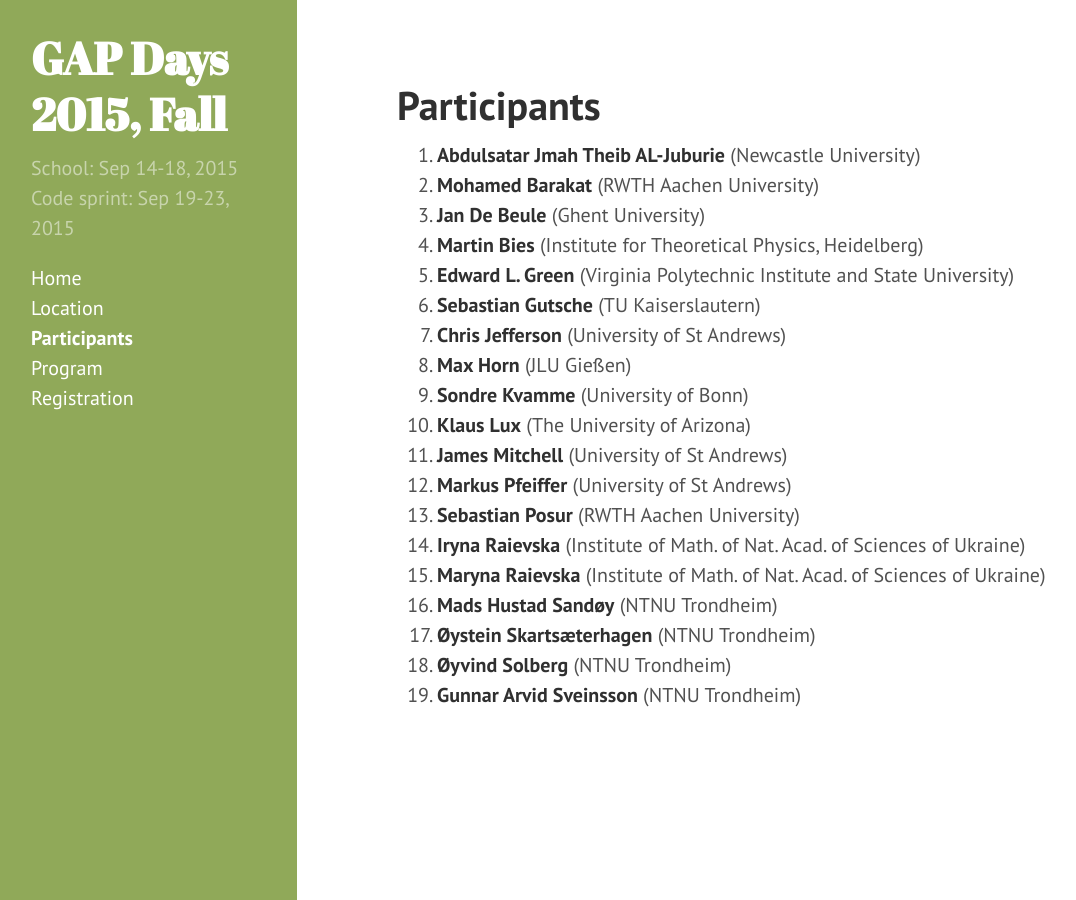
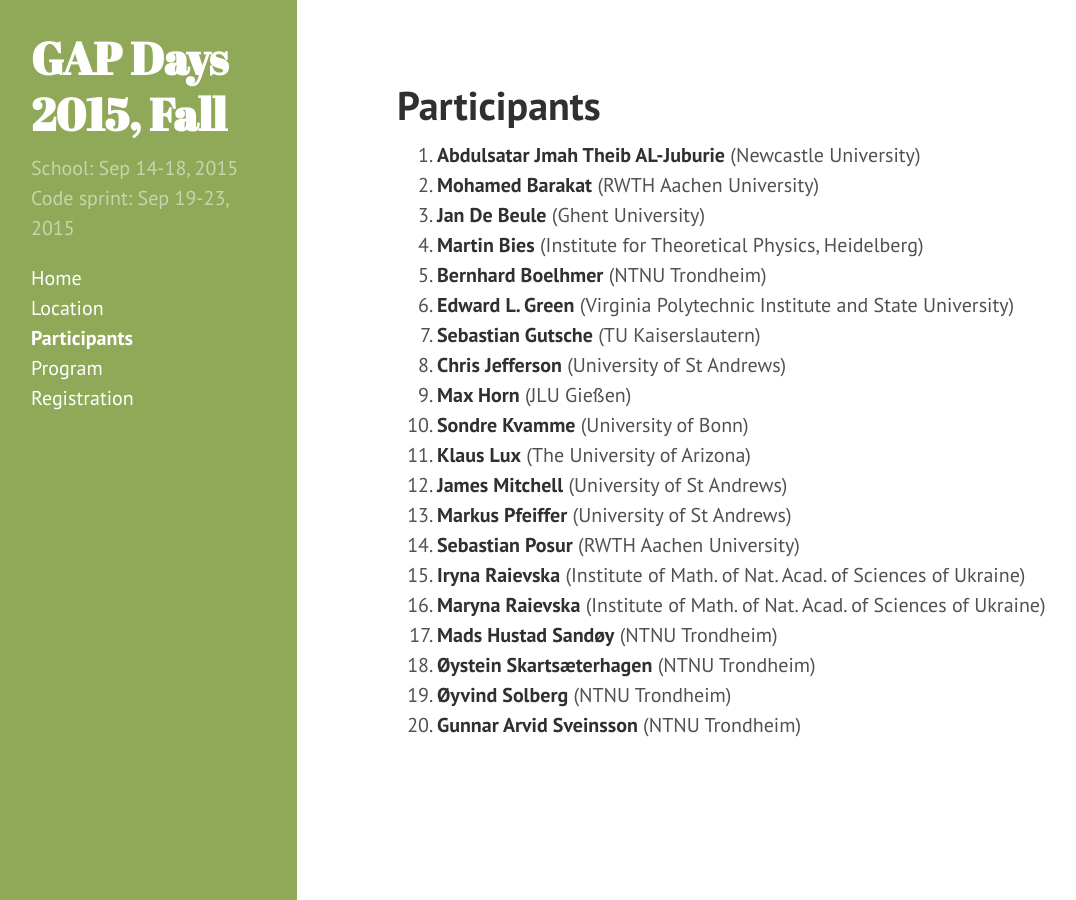
Before and after one commit to gapdays/gapdays2015-fall, a Jekyll site: the page built from participants.md, in a window 1280 px wide. Shown: the whole page, without its empty margins (3-1079 px from the left). Built offline with Jekyll 4.4.1, drawn with Linux system fonts in a browser that asks for light colours; Markdown is read by kramdown in place of the engine named in the settings.

Commit message:
Bernhard Boelhmer

```diff
--- a/_data/participants.yml
+++ b/_data/participants.yml
@@ -9,6 +9,9 @@
 
 - name: Martin Bies
   affiliation: Institute for Theoretical Physics, Heidelberg
+
+- name: Bernhard Boelhmer
+  affiliation: NTNU Trondheim
 
 - name: Edward L. Green
   affiliation: Virginia Polytechnic Institute and State University
```
